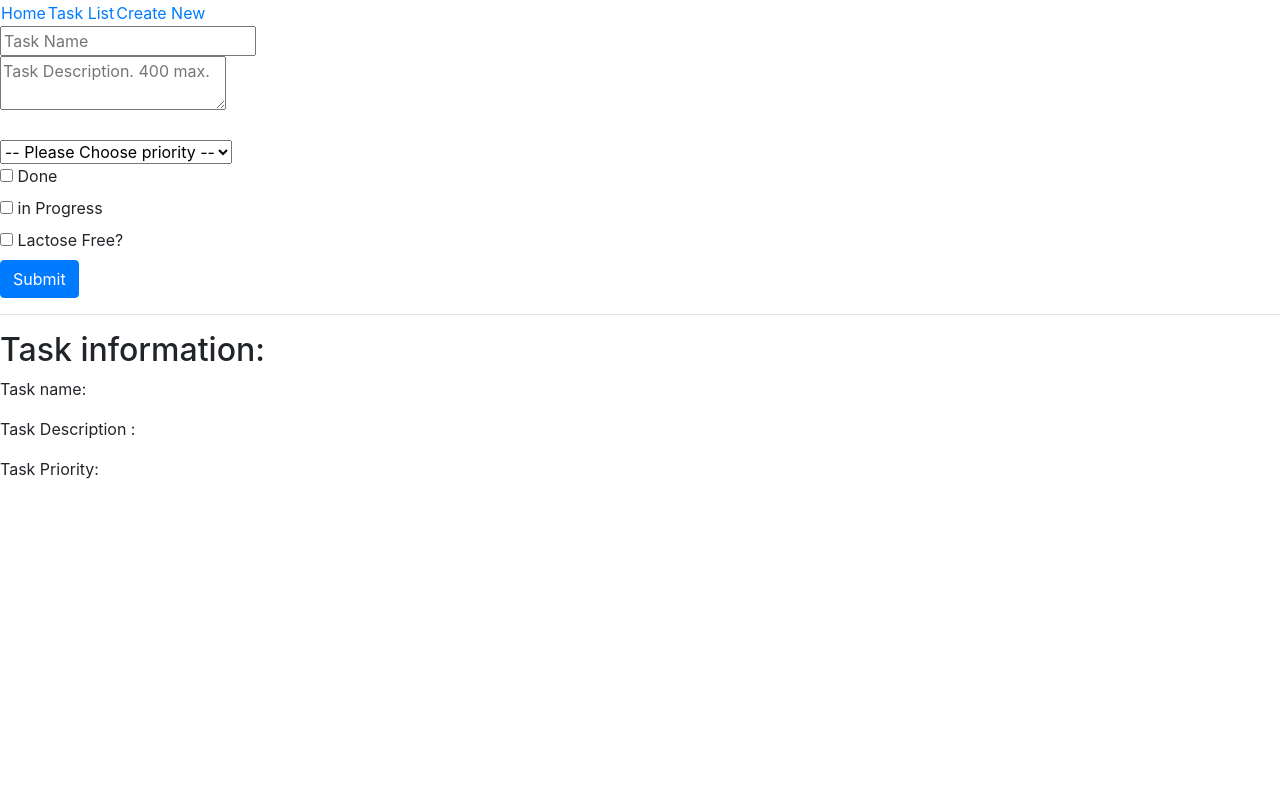
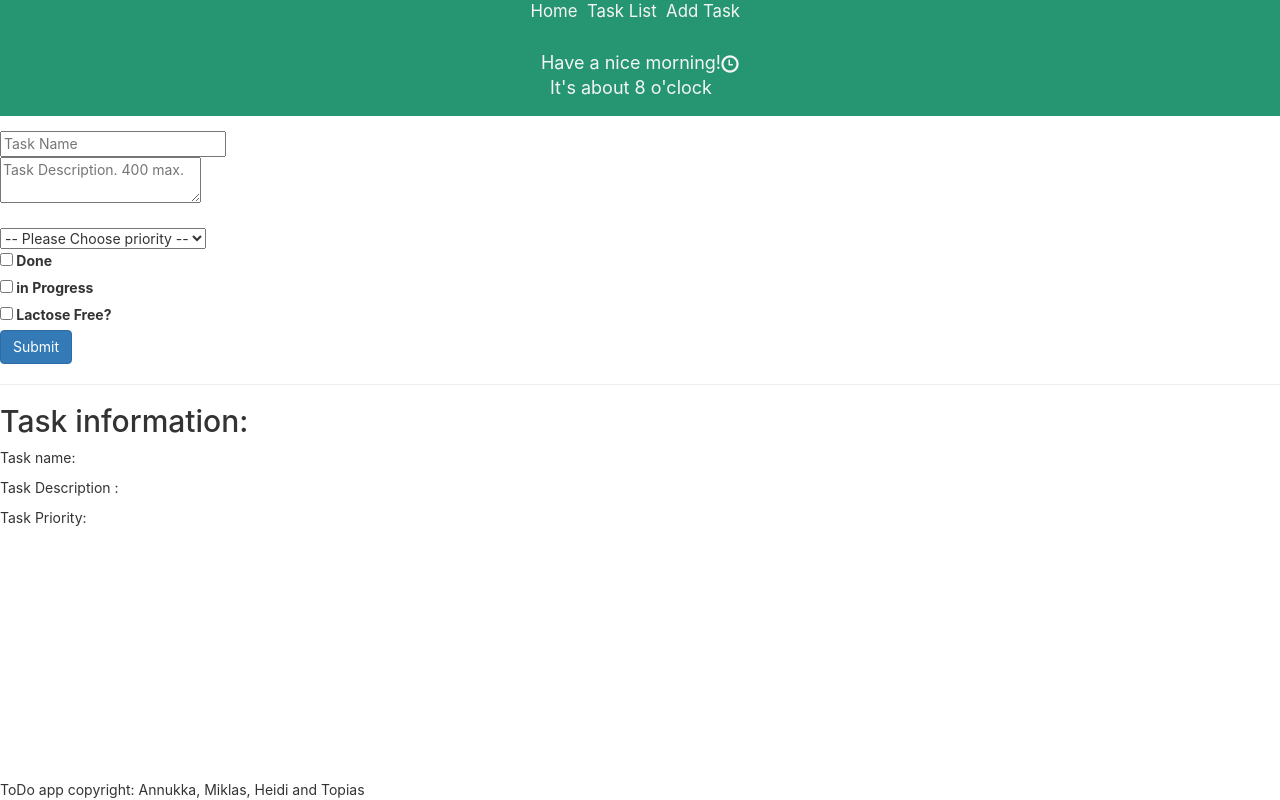
Before and after one commit to anpumi/Miniprojekti2SPA, a React (Create React App) app: page /Container in a window 1280 px wide. Built offline with nearby package versions, Linux system fonts and the light colour scheme.

Commit message:
Lisätty CSS tyylejä, Navbar nätti

```diff
--- a/public/index.html
+++ b/public/index.html
@@ -29,6 +29,7 @@
       crossorigin="anonymous"
 />
     <title>ToDo App</title>
+    <link href="https://maxcdn.bootstrapcdn.com/bootstrap/3.3.7/css/bootstrap.min.css" rel="stylesheet">
   </head>
   <body>
     <noscript>You need to enable JavaScript to run this app.</noscript>
--- a/src/App.js
+++ b/src/App.js
@@ -6,6 +6,7 @@ import FormContainer from './components/FormContainer';
 // import Home from './components/Home';
 import TaskBox from './components/TaskBox';
 import TaskList from './components/TaskList';
+import Footer from "./components/Footer";
 
 
 
@@ -21,6 +22,7 @@ class App extends Component {
             <Route name="Create New" path="/Container" component={FormContainer} />
           </div>
         </Router>
+        <Footer />
       </div>
     );
   }
--- /dev/null
+++ b/src/components/Footer.css
@@ -0,0 +1,6 @@
+.myFooter {
+    position:absolute;
+    left:0;
+    bottom:0;
+    right:0;
+}
--- /dev/null
+++ b/src/components/Footer.js
@@ -0,0 +1,14 @@
+import React, { Component } from 'react';
+import './Footer.css';
+
+class Footer extends Component {
+    render() {
+        return (
+            <div>
+                <footer className="myFooter">ToDo app copyright: Annukka, Miklas, Heidi and Topias</footer>
+            </div>
+        );
+    }
+}
+
+export default Footer;
--- /dev/null
+++ b/src/components/FormContainer.css
@@ -0,0 +1 @@
+/* tähän ei tarvinne paljon kamaa, kaikki menee FormConponentin kautta */
--- a/src/components/FormContainer.js
+++ b/src/components/FormContainer.js
@@ -1,6 +1,7 @@
 import React, { Component } from 'react';
 import FormComponent from "./FormComponent"
 import { createtask } from './ServiceClient';
+import './FormContainer.css';
 //Our "Create New Task -form"
 
 class FormContainer extends Component {
--- a/src/components/Home.js
+++ b/src/components/Home.js
@@ -1,4 +1,5 @@
 import React, { Component } from 'react';
+import './Home.css';
 class Home extends Component {
     state = {}
     render() {
--- /dev/null
+++ b/src/components/Navbar.css
@@ -0,0 +1,26 @@
+.Navi {
+    height: 20%;
+    background: #259671;
+    color: whitesmoke;
+    margin-bottom: 15px;
+    text-align: center;
+    font-size: 120%;
+    display: flex;
+    justify-content: center;
+    align-items: center;
+}
+
+.navi {
+    color: whitesmoke;
+}
+
+.Greeting {
+    background: #259671;
+    color: whitesmoke;
+    margin-bottom: 15px;
+    text-align: center;
+    font-size: 18px;
+    display: flex;
+    justify-content: center;
+    align-items: center;
+}
--- a/src/components/Navbar.js
+++ b/src/components/Navbar.js
@@ -1,5 +1,22 @@
 import React, { Component } from 'react';
 import { Link } from 'react-router-dom';
+import './Navbar.css';
+
+//inserts greeting to Navbar
+//set time and appropriate greeting
+const date = new Date();
+const hours = date.getHours();
+let timeofDay;
+
+if (hours < 12) {
+    timeofDay = "morning"
+} else if (hours >= 12 && hours < 17) {
+    timeofDay = "afternoon"
+} else if (hours >= 17 && hours < 22) {
+    timeofDay = "evening"
+} else {
+    timeofDay = "night"
+}
 
 class Navbar extends Component {
     state = {}
@@ -8,13 +25,13 @@ class Navbar extends Component {
             <div>
                 <table className="Navi">
                     <tr>
-                        <td><Link to="/">Home</Link></td>
-                        <td><Link to="/TaskList">Task List</Link></td>
-                        <td><Link to="/Container">Create New</Link></td>
+                        <td><Link to="/" className="navi">Home &nbsp; </Link></td>
+                        <td><Link to="/TaskList" className="navi">Task List &nbsp; </Link></td>
+                        <td><Link to="/Container" className="navi">Add Task &nbsp; </Link></td>
+                        <td className="Greeting"> <br />Have a nice {timeofDay}! <br /> It's about {date.getHours() % 12} o'clock <span class="glyphicon glyphicon-time"></span></td>
                     </tr>
                 </table >
             </div>
-
         );
     }
 }
--- a/src/components/ServiceClient.js
+++ b/src/components/ServiceClient.js
@@ -27,15 +27,15 @@ export function createtask(task) {
         }));
 }
 // Annukka räveltää
-export function updatetask(task) {
-    fetch(apiUrl + 'task' + id, {
-        method: 'PUT',
-        headers: { 'Content-Type': 'application/json' },
-        body: JSON.stringify(task)
-    })
-        .then((function (response) {
-        }));
-}
+// export function updatetask(task) {
+//     fetch(apiUrl + 'task' + id, {
+//         method: 'PUT',
+//         headers: { 'Content-Type': 'application/json' },
+//         body: JSON.stringify(task)
+//     })
+//         .then((function (response) {
+//         }));
+// }
 // EI KAI TOIMI VIELÄ
 
 export function create(createCallback) {
```
Also changed, not shown: src/components/Home.css (added).
